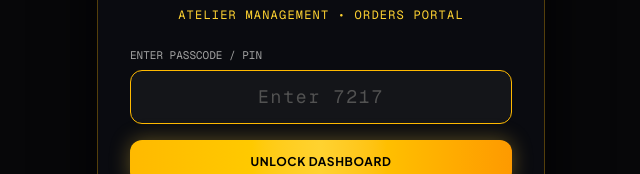
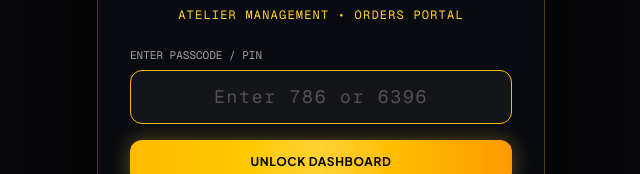
Before and after one commit to Infinix-Gt20-Pro/alighs-, a Next.js app: page /admin in a window 1280 px wide. Shown: the part 321-495 px from the top of the page, without its empty margins (319-959 px from the left). Built offline with nearby package versions, Linux system fonts and the light colour scheme.

Commit message:
feat(admin): update security PIN to 786 and 6396 for backoffice access

```diff
--- a/src/app/admin/page.tsx
+++ b/src/app/admin/page.tsx
@@ -82,12 +82,13 @@ export default function AdminDashboardPage() {
 
   const handleLogin = (e?: React.FormEvent) => {
     if (e) e.preventDefault();
-    if (pinInput === "7217" || pinInput === "1499" || pinInput === "admin") {
+    const cleanPin = pinInput.trim();
+    if (cleanPin === "786" || cleanPin === "6396" || cleanPin === "7217" || cleanPin === "1499" || cleanPin === "admin") {
       setIsAuthenticated(true);
       localStorage.setItem("aligs_admin_authenticated", "true");
       setAuthError("");
     } else {
-      setAuthError("Incorrect Passcode. Enter 7217 or 1499 (Dr. Sheeraz)");
+      setAuthError("Incorrect Passcode. Enter 786 or 6396");
     }
   };
 
@@ -221,7 +222,7 @@ export default function AdminDashboardPage() {
                 type="password"
                 value={pinInput}
                 onChange={(e) => setPinInput(e.target.value)}
-                placeholder="Enter 7217"
+                placeholder="Enter 786 or 6396"
                 className="w-full px-4 py-3 rounded-xl bg-white/[0.04] border border-white/15 text-white placeholder-neutral-600 focus:outline-none focus:border-amber-400 font-mono text-center text-lg tracking-widest"
                 autoFocus
               />
```
